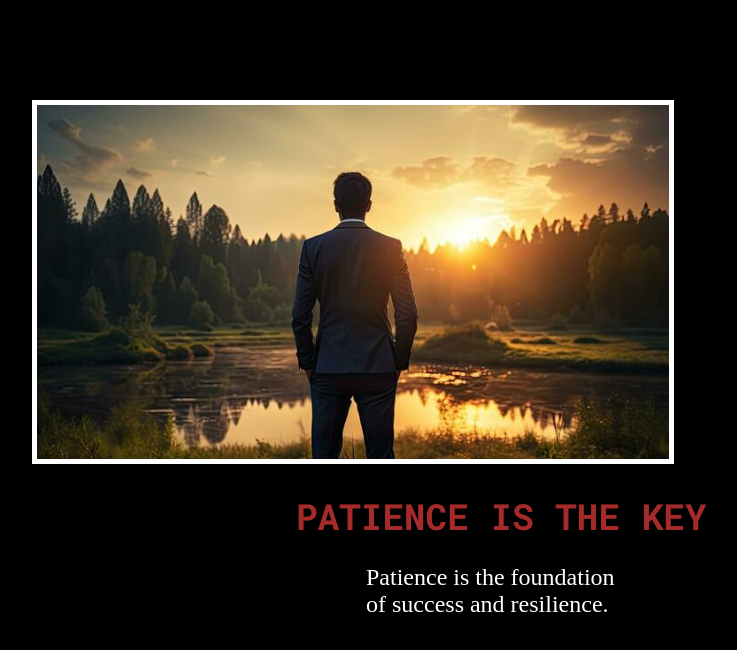
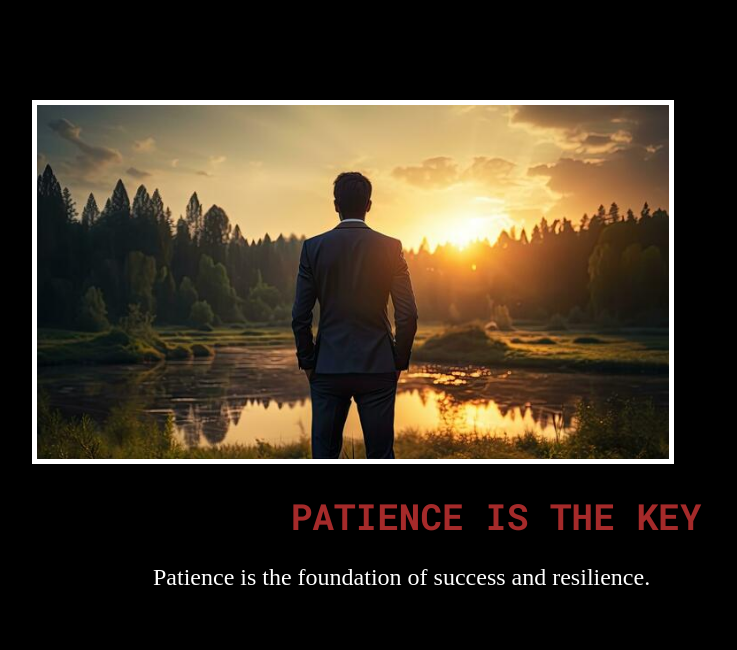
Before and after one commit to he-shashwat/html.motivation, a plain HTML site: page index.html in a window 1280 px wide. Shown: the whole page, without its empty margins (292-1029 px from the left). Drawn offline with Linux system fonts and the light colour scheme.

Commit message:
Update index.html

```diff
--- a/index.html
+++ b/index.html
@@ -5,14 +5,13 @@
     <meta name="viewport" content="width=device-width, initial-scale=1.0">
     <title>motivational page</title>
     <style>
-        html{
+         html{
             background-color: black;
         }
         #meme{
             /* border: 5px solid white; */
             width: 50%;
-            margin-left: 25%;
-            margin-top: 100px;
+           margin: 100px auto 0 auto;
         }
         .photo{
             border: 5px solid white;
@@ -26,19 +25,25 @@
             font-weight: 700;
             font-style: normal;
             color: brown;
+            text-align: center;
 
         }
         #quote{
             font-size: large;
-            margin-left: 580px;
+            /* margin-left: 580px; */
+            text-align: center;
             width: 600px;
+            margin-left: 480px;
+            /* margin: 20% auto; */
 
         }
         #brief{
-             font-size: x-large;
-            width: 250px;
+            font-size: x-large;
+            width: 80%;
             color: white;
-            margin-left: 650px;
+            text-align: center;
+            margin-left: 180px;
+            /* margin: 20% auto; */
         }
 
     </style>
```
